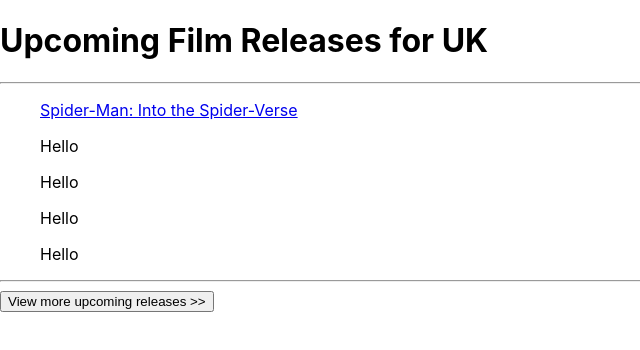
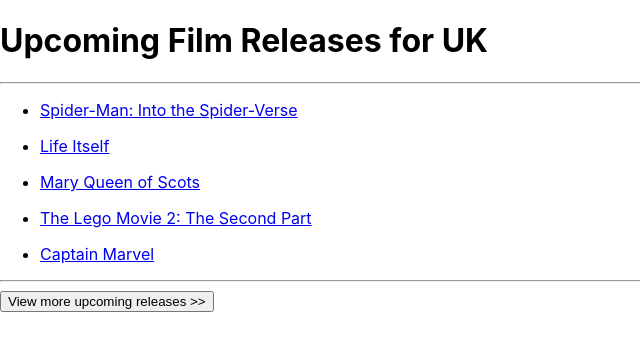
Before and after one commit to Marshall3c03/React_Imdb, a React (Create React App) app: page / in a window 1280 px wide. Shown: the top 350 px of the page, without its empty margins (0-640 px from the left). Built offline with nearby package versions, Linux system fonts and the light colour scheme.

Commit message:
Got unordered list to dispaly array of films on filmlist

```diff
--- a/src/components/Film.js
+++ b/src/components/Film.js
@@ -1,8 +1,10 @@
 import React from 'react';
 
-const Film = () => {
+const Film = ({title, children}) => {
     return(
-        <p><a href="https://www.imdb.com/title/tt4633694/?ref_=rlm">Spider-Man: Into the Spider-Verse</a></p>
+        <p>
+            <a href={children}>{title}</a>
+        </p>
     )
 }
 
--- a/src/components/FilmsList.js
+++ b/src/components/FilmsList.js
@@ -3,19 +3,23 @@
 
 const FilmsList = ({films}) => {
 
+    const filmNodes = films.map((film) => {
+        return(
+            <li>
+                <Film title={film.name} key={film.id}>
+                {film.url}
+                </Film>
+            </li>
 
+        )
+    })
 
 
     return(
         <>
         <ul>
-            <Film />
-            <p>Hello</p>
-            <p>Hello</p>
-            <p>Hello</p>
-            <p>Hello</p>
+            {filmNodes}
         </ul>
-
         </>
     )
 }
```
